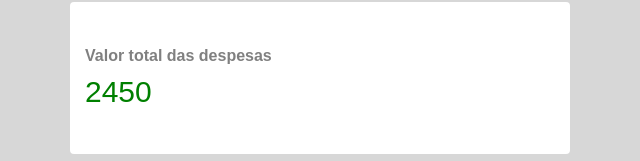
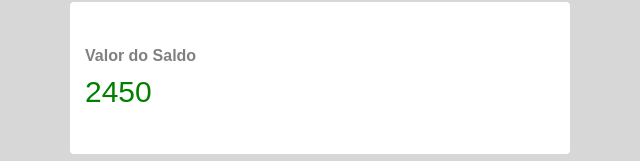
Before and after one commit to rogerioncosta/treino-Functions-DOM, a plain HTML site: page index.html in a window 1280 px wide. Shown: the part 326-487 px from the top of the page, 320-960 px from the left. Drawn offline with Linux system fonts and the light colour scheme.

Commit message:
mudei o no do label do cartão

```diff
--- a/index.html
+++ b/index.html
@@ -63,7 +63,7 @@
 			<h3>Balanço</h3>
 
 			<div class="cartao">
-				<h3>Valor total das despesas</h3>
+				<h3>Valor do Saldo</h3>
 				<p id="mostraValor" class="corValor">R$ 500,00</p>
 			</div>
 
```
